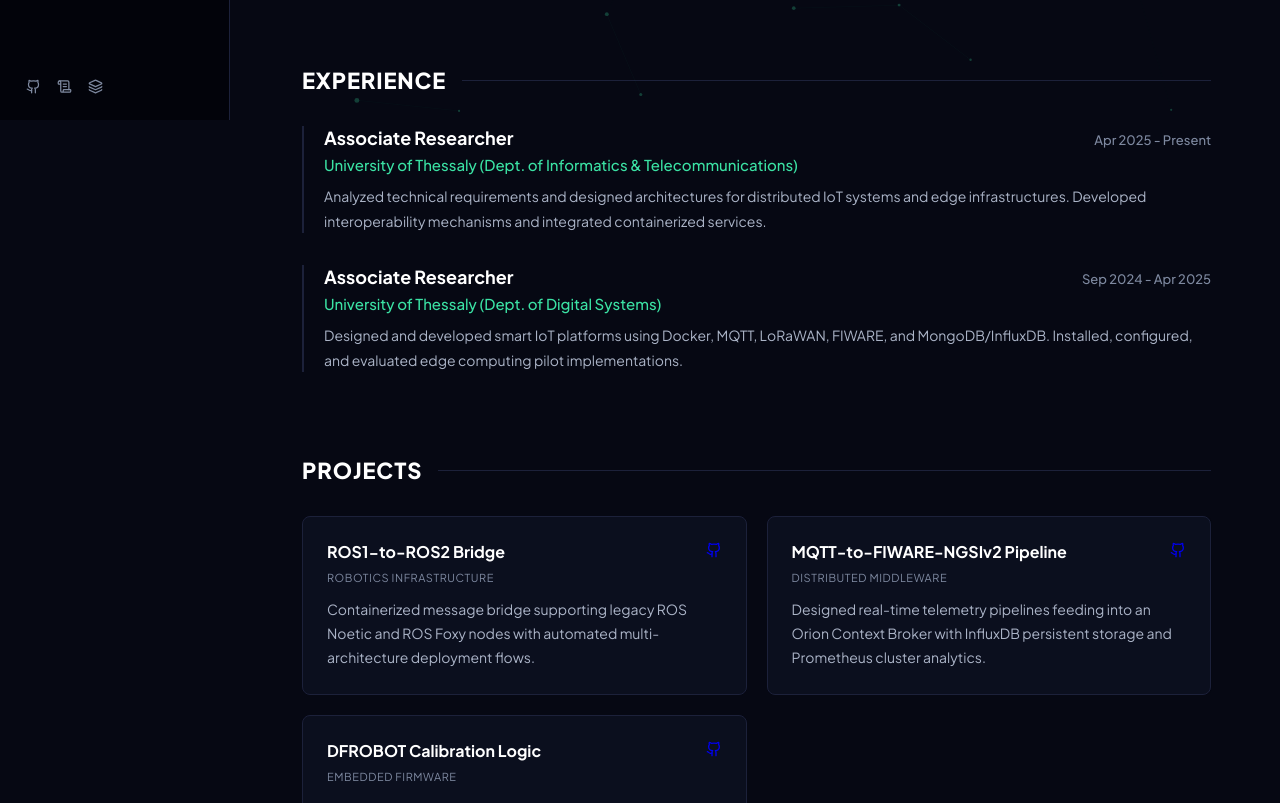
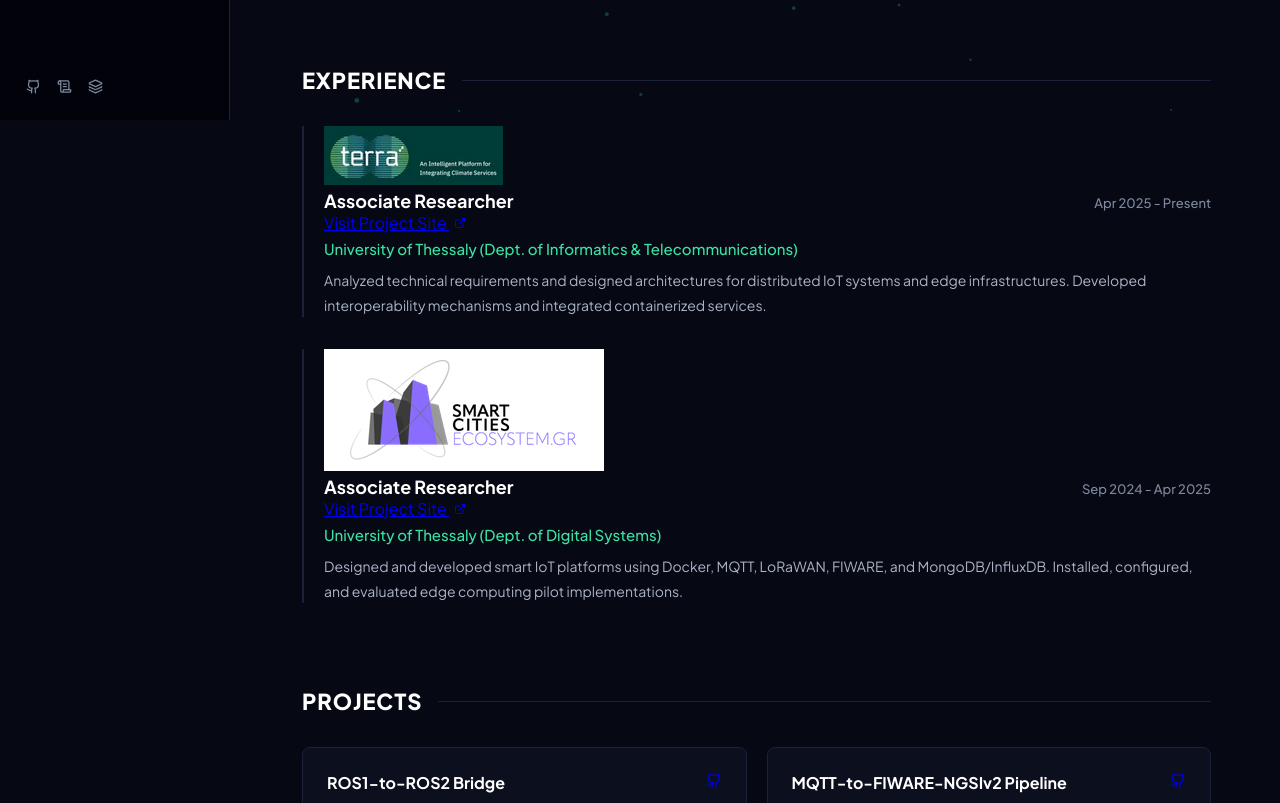
Before and after one commit to losandriana/bio, a React (Vite) app: page / in a window 1280 px wide. Shown: the part 680-1483 px from the top of the page. Built offline with nearby package versions, Linux system fonts and the light colour scheme.

Commit message:
Update main.jsx

```diff
--- a/src/main.jsx
+++ b/src/main.jsx
@@ -12,7 +12,8 @@
   GraduationCap,
   Code2,
   Award,
-  User
+  User,
+  ExternalLink
 } from "lucide-react";
 
 import "./styles.css";
@@ -28,18 +29,23 @@
   { id: "certifications", label: "/certifications", icon: Award }
 ];
 
+// UPDATED: Added structural data properties for project logos and external site links
 const experienceGroups = [
   {
     company: "University of Thessaly (Dept. of Informatics & Telecommunications)",
     role: "Associate Researcher",
     date: "Apr 2025 - Present",
-    details: "Analyzed technical requirements and designed architectures for distributed IoT systems and edge infrastructures. Developed interoperability mechanisms and integrated containerized services."
+    details: "Analyzed technical requirements and designed architectures for distributed IoT systems and edge infrastructures. Developed interoperability mechanisms and integrated containerized services.",
+    logo: "terra.png",
+    url: "https://terra-horizon.eu/"
   },
   {
     company: "University of Thessaly (Dept. of Digital Systems)",
     role: "Associate Researcher",
     date: "Sep 2024 - Apr 2025",
-    details: "Designed and developed smart IoT platforms using Docker, MQTT, LoRaWAN, FIWARE, and MongoDB/InfluxDB. Installed, configured, and evaluated edge computing pilot implementations."
+    details: "Designed and developed smart IoT platforms using Docker, MQTT, LoRaWAN, FIWARE, and MongoDB/InfluxDB. Installed, configured, and evaluated edge computing pilot implementations.",
+    logo: "smartcities.png",
+    url: "https://www.smartcitiesecosystem.gr/"
   }
 ];
 
@@ -108,7 +114,6 @@
   }
 }
 
-/* High-performance HTML5 canvas mesh network animation background */
 function NetworkBackground() {
   const canvasRef = useRef(null);
 
@@ -143,13 +148,11 @@
     const draw = () => {
       ctx.clearRect(0, 0, canvas.width, canvas.height);
 
-      // Update & render wire nodes
       for (let i = 0; i < points.length; i++) {
         const p = points[i];
         p.x += p.vx;
         p.y += p.vy;
 
-        // Bounce back smoothly from edges
         if (p.x < 0 || p.x > canvas.width) p.vx *= -1;
         if (p.y < 0 || p.y > canvas.height) p.vy *= -1;
 
@@ -158,7 +161,6 @@
         ctx.fillStyle = "rgba(59, 226, 164, 0.25)";
         ctx.fill();
 
-        // Calculate and draw interconnected grid links
         for (let j = i + 1; j < points.length; j++) {
           const p2 = points[j];
           const dist = Math.hypot(p.x - p2.x, p.y - p2.y);
@@ -331,12 +333,32 @@
           <div className="editorial-stack">
             {experienceGroups.map((job, idx) => (
               <article className="editorial-tile" key={idx}>
-                <div className="tile-header-row">
-                  <h3>{job.role}</h3>
-                  <span className="tile-date-label">{job.date}</span>
+                {/* UPDATED: Flex-row structure allowing project logo integration */}
+                <div className="tile-content-wrapper">
+                  {job.logo && (
+                    <a href={job.url} target="_blank" rel="noreferrer" className="tile-project-logo-link" title="Visit Project Website">
+                      <img
+                        src={`${import.meta.env.BASE_URL}${job.logo}`}
+                        alt={`${job.role} project logo`}
+                        className="tile-project-logo"
+                      />
+                    </a>
+                  )}
+
+                  <div className="tile-text-container">
+                    <div className="tile-header-row">
+                      <div className="tile-title-group">
+                        <h3>{job.role}</h3>
+                        <a href={job.url} target="_blank" rel="noreferrer" className="project-external-link">
+                          Visit Project Site <ExternalLink size={12} style={{ marginLeft: "4px" }} />
+                        </a>
+                      </div>
+                      <span className="tile-date-label">{job.date}</span>
+                    </div>
+                    <p className="tile-institution-sub">{job.company}</p>
+                    <p className="tile-description-body">{job.details}</p>
+                  </div>
                 </div>
-                <p className="tile-institution-sub">{job.company}</p>
-                <p className="tile-description-body">{job.details}</p>
               </article>
             ))}
           </div>
```
